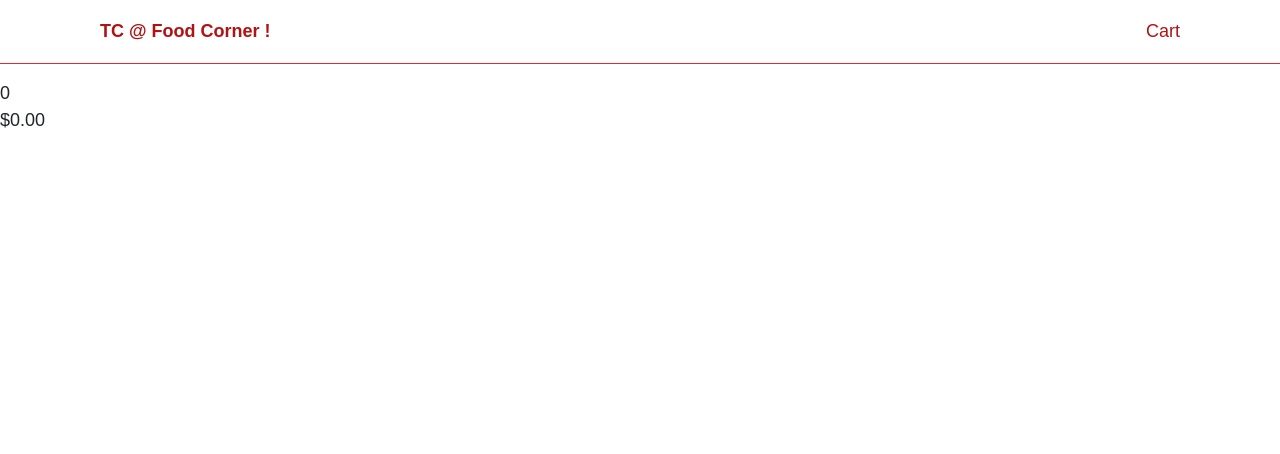
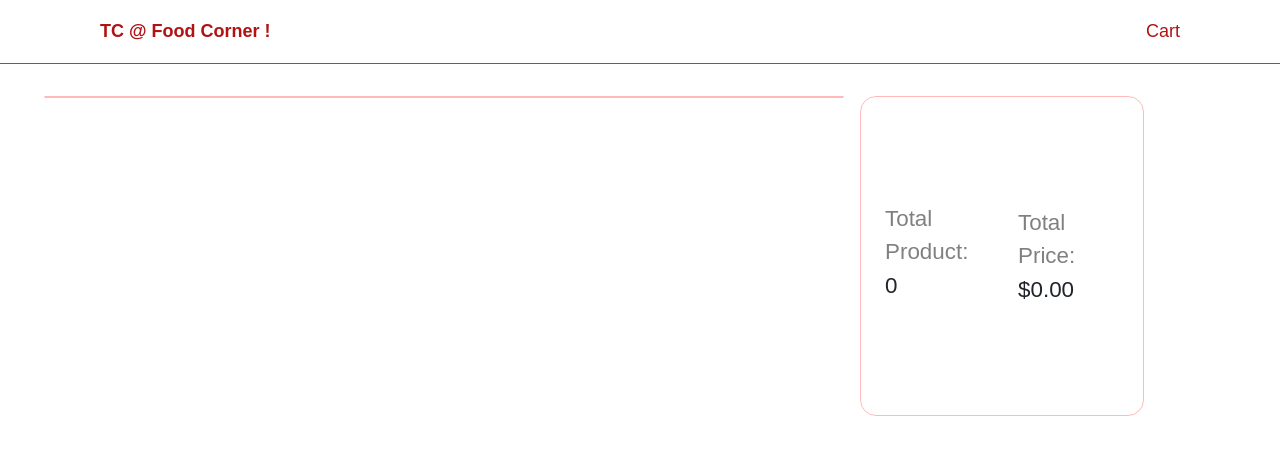
Before and after one commit to amirafatnassi/foodorder, an Angular app: page /cart-page in a window 1280 px wide. Shown: the top 454 px of the page. Built offline with nearby package versions, Linux system fonts and the light colour scheme.

Commit message:
cart page design

```diff
--- a/src/app/cart-page/cart-page.component.css
+++ b/src/app/cart-page/cart-page.component.css
@@ -0,0 +1,92 @@
+.container {
+  display: flex;
+  flex-wrap: wrap;
+  align-items: flex-start;
+  margin: 1.5rem;
+}
+ul {
+  display: flex;
+  flex-direction: column;
+  flex: 3 0;
+  border: 1px solid #ffbbbb;
+  border-radius: 1rem;
+  margin: 0.5rem;
+  padding: 0;
+  list-style-type: none;
+  justify-content: space-evenly;
+}
+
+ul li {
+  display: flex;
+  justify-content: space-around;
+  align-items: center;
+  flex-wrap: wrap;
+  border-bottom: 1px solid #e4e4e4;
+}
+
+ul li:last-child {
+  border: none;
+}
+ul li img {
+  height: 5rem;
+  width: 5rem;
+  border-radius: 100rem;
+  object-fit: cover;
+}
+ul li div {
+  padding: 1rem;
+}
+ul li div:not(:first-child) {
+  flex-basis: 18%;
+}
+ul li select {
+  width: 4rem;
+  border: none;
+  outline: none;
+  border-bottom: 1px solid lightcoral;
+  font-weight: 100;
+}
+ul .remove-button {
+  border-radius: 1rem;
+  border: none;
+  outline: none;
+  padding: 0.5rem;
+  opacity: 0.7;
+  color: #e72929;
+}
+ul .remove-button:hover {
+  opacity: 1;
+  cursor: pointer;
+}
+.checkout {
+  display: flex;
+  flex-direction: colum;
+  justify-content: space-between;
+  align-items: center;
+  flex: 1 3;
+  height: 20rem;
+  border: 1px solid #ffbbbb;
+  border-radius: 1rem;
+  padding: 0.5rem;
+  margin: 0.5rem;
+}
+.checkout > div {
+  display: flex;
+  flex: 3;
+  flex-direction: column;
+  align-items: flex-start;
+  justify-content: center;
+  margin: 1rem;
+  font-size: 1.4rem;
+}
+.checkout .foods-count{
+    margin-bottom: 1.5rem;
+}
+.checkout .foods-count::before{
+    content: 'Total Product: ';
+    color: gray;
+}
+.checkout .total-price::before{
+    content: 'Total Price: ';
+    color: gray;
+}
--- a/src/app/cart-page/cart-page.component.html
+++ b/src/app/cart-page/cart-page.component.html
@@ -1,3 +1,4 @@
+<div class="container">
   <ul>
     <li *ngFor="let cartItem of cart.items">
       <div>
@@ -11,7 +12,8 @@
       <div>
         <select
           #quantitySelect
-        (change)="changeQuantity(cartItem, quantitySelect.value)">
+          (change)="changeQuantity(cartItem, quantitySelect.value)"
+        >
           <option>1</option>
           <option>2</option>
           <option>3</option>
@@ -20,7 +22,7 @@
         </select>
       </div>
       <div>
-    {{cartItem.price | currency}}
+        {{ cartItem.price | currency }}
       </div>
       <div>
         <button class="remove-button" (click)="removeFromCart(cartItem)">
@@ -30,10 +32,11 @@
     </li>
   </ul>
   <div class="checkout">
-    <div class="food-count">
-        {{cart.items.length}}
+    <div class="foods-count">
+      {{ cart.items.length }}
     </div>
     <div class="total-price">
-        {{cart.totalPrice | currency}}
+      {{ cart.totalPrice | currency }}
     </div>
   </div>
+</div>
--- a/src/app/cart-page/cart-page.component.ts
+++ b/src/app/cart-page/cart-page.component.ts
@@ -1,5 +1,6 @@
 import { Component, OnInit } from '@angular/core';
 import { CartService } from '../services/cart/cart.service';
+import { FoodService } from '../services/food/food.service';
 import { Cart } from '../shared/models/Cart';
 import { CartItem } from '../shared/models/CartItem';
 
@@ -10,7 +11,8 @@
 })
 export class CartPageComponent implements OnInit {
   cart!: Cart;
-  constructor(private cartService: CartService) {
+  constructor(private cartService: CartService,
+    private foodService:FoodService) {
     this.setCart();
   }
 
```
Lines whose indentation alone changed are shown as unchanged.
